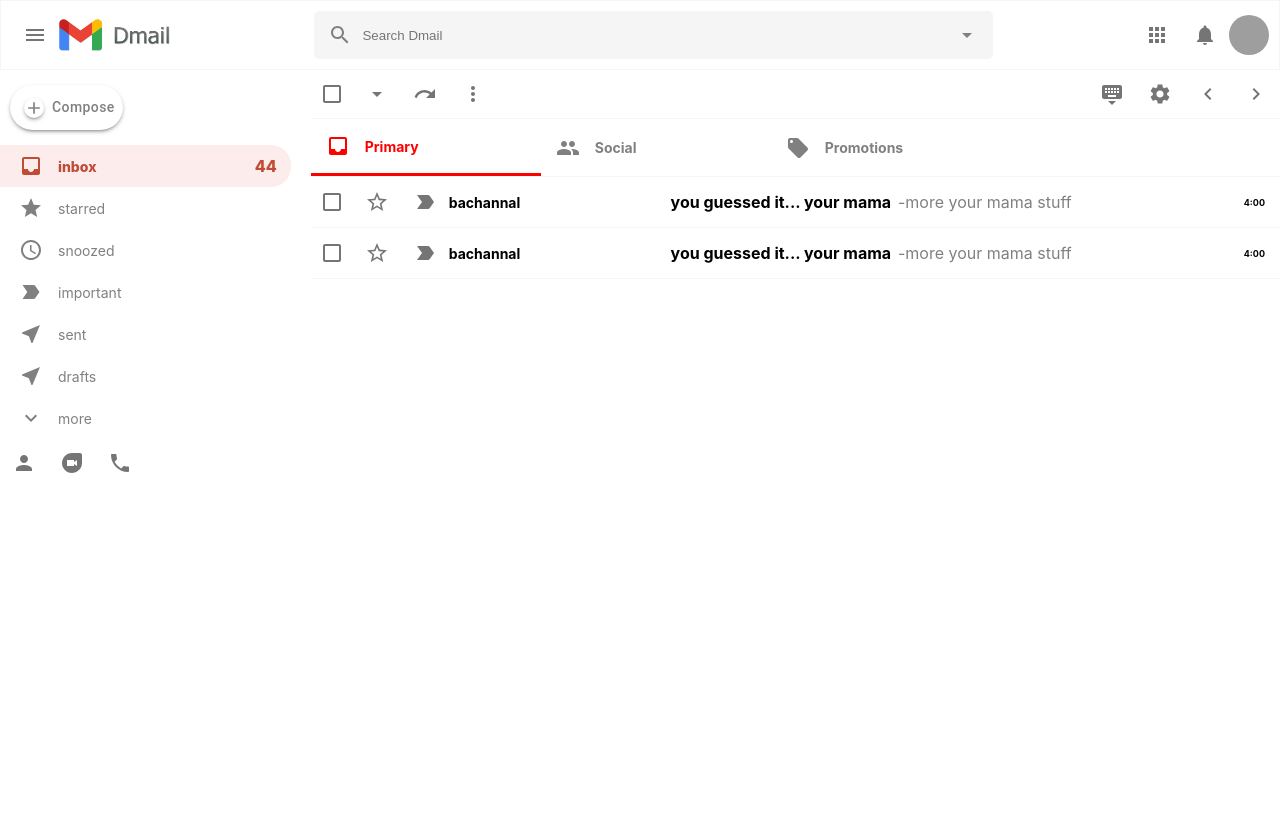
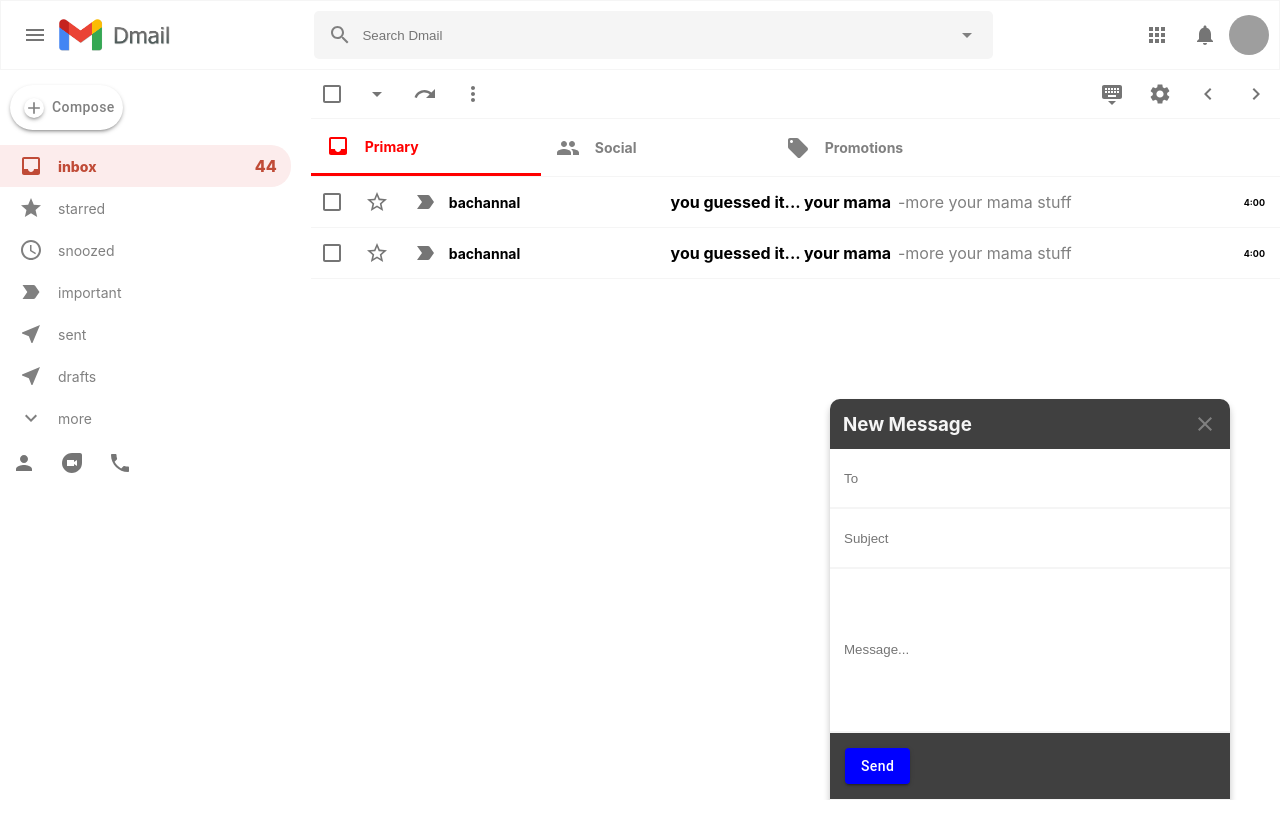
Before and after one commit to DamainRamsajan/Gmail-Type-App, a React (Create React App) app: page / in a window 1280 px wide. Shown: the top 838 px of the page. After the commit the page ends 800 px from the top, so only its background shows below. Built offline with nearby package versions, Linux system fonts and the light colour scheme; grey boxes are pictures that could not be loaded.

Commit message:
Send Mail Component Complete

```diff
--- a/package.json
+++ b/package.json
@@ -11,6 +11,7 @@
     "@testing-library/user-event": "^7.1.2",
     "react": "^17.0.1",
     "react-dom": "^17.0.1",
+    "react-hook-form": "^6.13.1",
     "react-redux": "^7.1.3",
     "react-router-dom": "^5.2.0",
     "react-scripts": "4.0.1"
--- a/src/App.css
+++ b/src/App.css
@@ -1,4 +1,4 @@
 .app__body {
     display: flex;
-    height: 100vh;
+    /* height: 100vh; */
 }
--- a/src/App.js
+++ b/src/App.js
@@ -5,12 +5,13 @@
 import {BrowserRouter as Router, Switch, Route, Link} from "react-router-dom";
 import Mail from "./Mail"
 import EmailList from "./EmailList"
+import SendMail from './SendMail';
 
 
 function App() {
   return (
     <Router>
-       <div className="App">
+       <div className="app">
         <Header />
         <div className = "app__body">
           <Sidebar />
@@ -23,7 +24,7 @@
               </Route>
           </Switch>
         </div>
-
+        <SendMail/>
       </div>
     </Router>
 
--- /dev/null
+++ b/src/SendMail.css
@@ -0,0 +1,49 @@
+.sendMail {
+    position: absolute;
+    bottom: 0px;
+    right: 50px;
+    background-color: #404040;
+    width: 400px;
+    height: 400px;
+    max-width: 500px;
+    border-top-left-radius: 10px;
+    border-top-right-radius: 10px;
+    display: flex;
+    flex-direction: column;
+    border-bottom: 1px solid whitesmoke;
+    box-shadow: 0px 5px 7px 0px rgba(0, 0, 0, 0.24);
+}
+.sendMail__header {
+    padding: 13px;
+    display: flex;
+    justify-content: space-between;
+    align-items: center;
+    color: grey;
+}
+.sendMail__header >h3{
+    color: whitesmoke;
+    font-size: 13;
+}
+.sendMail__send {
+    background-color: blue !important;
+    text-transform: capitalize !important;
+    margin: 15px !important;
+}
+.sendMail__close {
+    cursor: pointer;
+}
+.sendMail > form {
+    display: flex;
+    flex: 1;
+    flex-direction: column;
+}
+.sendMail > form > input {
+    height: 30px;
+    padding: 14px;
+    border: none;
+    border-bottom: 2px solid whitesmoke;
+    outline: none;
+}
+.sendMail__message {
+    flex: 1;
+}
--- /dev/null
+++ b/src/SendMail.js
@@ -0,0 +1,30 @@
+import React from 'react';
+import "./SendMail.css"
+import CloseIcon from "@material-ui/icons/Close"
+import { Button } from '@material-ui/core';
+
+function SendMail() {
+    return (
+        <div className = "sendMail">
+            <div className = "sendMail__header">
+                <h3>New Message</h3>
+                <CloseIcon className = "sendMail__close"/>
+            </div>
+            <form>
+                <input placeholder = "To" type = "text" />
+                <input placeholder = "Subject"type = "text" />
+                <input placeholder ="Message..." type = "text" className = "sendMail__message" />
+                <div className = "sendMail__options">
+                    <Button
+                    className = "sendMail__send"
+                    variant= "contained"
+                    color = "primary"
+                    type = "submit"
+                    >Send</Button>
+                </div>
+            </form>
+        </div>
+    )
+}
+
+export default SendMail
--- a/src/app/store.js
+++ b/src/app/store.js
@@ -1,8 +1,8 @@
 import { configureStore } from '@reduxjs/toolkit';
-import counterReducer from '../features/counterSlice';
+import mailReducer from '../features/mailSlice';
 
 export default configureStore({
   reducer: {
-    counter: counterReducer,
+    mail: mailReducer,
   },
 });
--- a/src/features/counterSlice.js
+++ /dev/null
@@ -1,42 +0,0 @@
-import { createSlice } from '@reduxjs/toolkit';
-
-export const counterSlice = createSlice({
-  name: 'counter',
-  initialState: {
-    value: 0,
-  },
-  reducers: {
-    increment: state => {
-      // Redux Toolkit allows us to write "mutating" logic in reducers. It
-      // doesn't actually mutate the state because it uses the Immer library,
-      // which detects changes to a "draft state" and produces a brand new
-      // immutable state based off those changes
-      state.value += 1;
-    },
-    decrement: state => {
-      state.value -= 1;
-    },
-    incrementByAmount: (state, action) => {
-      state.value += action.payload;
-    },
-  },
-});
-
-export const { increment, decrement, incrementByAmount } = counterSlice.actions;
-
-// The function below is called a thunk and allows us to perform async logic. It
-// can be dispatched like a regular action: `dispatch(incrementAsync(10))`. This
-// will call the thunk with the `dispatch` function as the first argument. Async
-// code can then be executed and other actions can be dispatched
-export const incrementAsync = amount => dispatch => {
-  setTimeout(() => {
-    dispatch(incrementByAmount(amount));
-  }, 1000);
-};
-
-// The function below is called a selector and allows us to select a value from
-// the state. Selectors can also be defined inline where they're used instead of
-// in the slice file. For example: `useSelector((state) => state.counter.value)`
-export const selectCount = state => state.counter.value;
-
-export default counterSlice.reducer;
--- /dev/null
+++ b/src/features/mailSlice.js
@@ -0,0 +1,22 @@
+import { createSlice } from '@reduxjs/toolkit';
+
+export const mailSlice = createSlice({
+  name: 'mail',
+  initialState: {
+    sendMessageIsOpen: false,
+  },
+  reducers: {
+    openSendMessage: state => {
+      state.sendMessageIsOpen = true;
+    },
+    closeSendMessage: state => {
+      state.sendMessageIsOpen = false;
+    },
+  },
+});
+
+export const { openSendMessage, closeSendMessage } = mailSlice.actions;
+
+export const selectSendMessageIsOpen = state => state.mail.sendMessageIsOpen;
+
+export default mailSlice.reducer;
```
Also changed, not shown: 2 other files (tests, documents, lock files or other folders).
